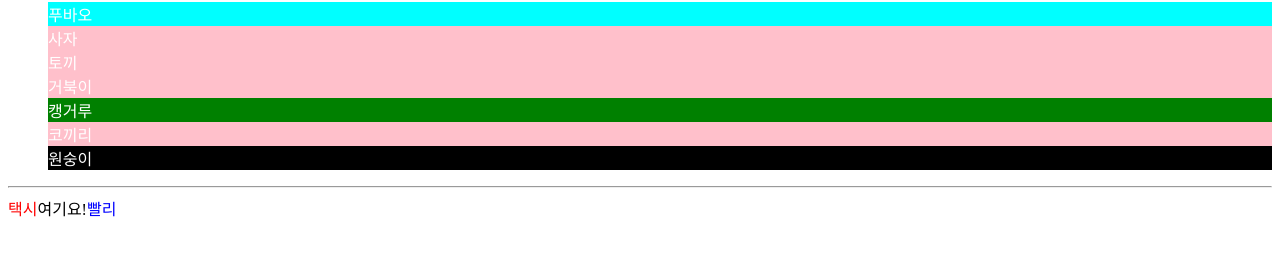
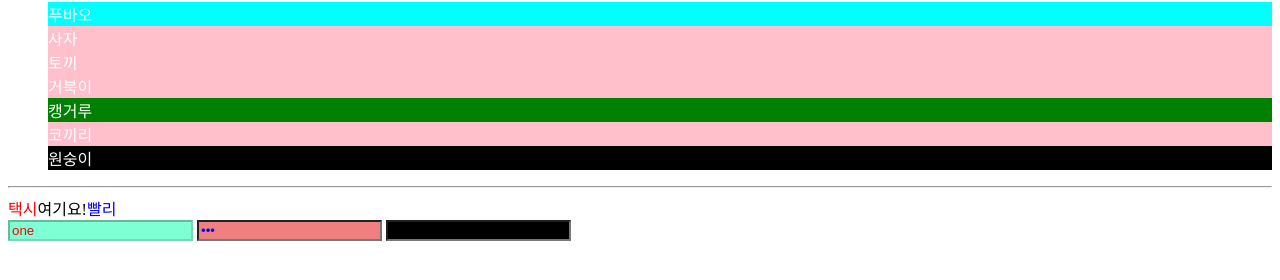
Before and after one commit to hzj04473/dt_4th_gd, a plain HTML site: page css/1118_re/02-css/index4.html in a window 1280 px wide. Shown: the part 298-578 px from the top of the page. Drawn offline with Linux system fonts and the light colour scheme.

Commit message:
1118 css 속성 선택자

```diff
--- a/css/1118_re/02-css/index4.css
+++ b/css/1118_re/02-css/index4.css
@@ -98,3 +98,18 @@ input:focus {
   content: '빨리';
   color: green;
 }
+
+/* 속성 선택자 */
+[disabled] {
+  color: red;
+  background-color: aquamarine;
+}
+
+[type='password'] {
+  background-color: lightcoral;
+  color: blue;
+}
+
+[placeholder] {
+  background-color: #000;
+}
--- a/css/1118_re/02-css/index4.html
+++ b/css/1118_re/02-css/index4.html
@@ -32,5 +32,9 @@
     <hr />
     <!-- 실습 문제 -->
     <div class="box">여기요!</div>
+
+    <input type="text" value="one" disabled />
+    <input type="password" value="two" />
+    <input type="text" value="three" placeholder="세번째 입니다." />
   </body>
 </html>
```
